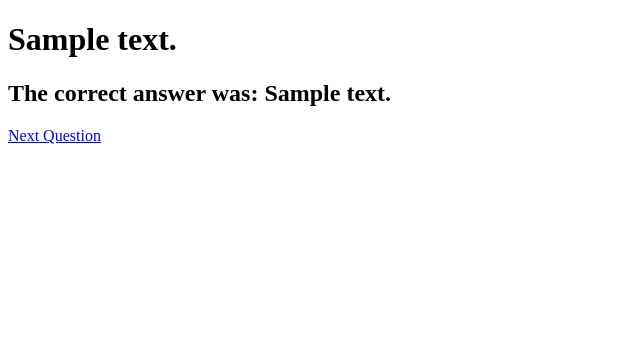
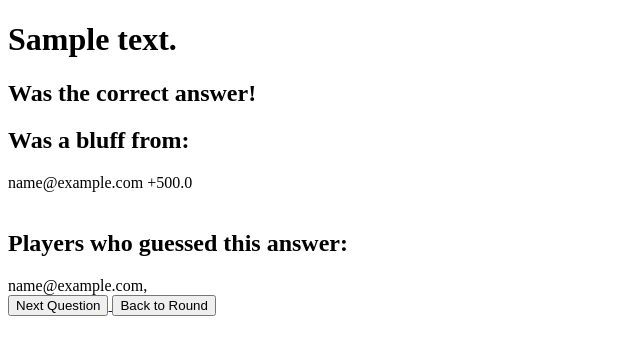
Before and after one commit to star-jay/fobbage, a Django app: page /question/1/show_scores/ in a window 1280 px wide. Shown: the top 355 px of the page, without its empty margins (0-640 px from the left). Run offline with Django 3.2, Linux system fonts and the light colour scheme; tables that the repository leaves empty hold one stand-in row (values such as "Sample post").

Commit message:
view scores

```diff
--- a/fobbage/quizes/models.py
+++ b/fobbage/quizes/models.py
@@ -160,14 +160,15 @@ class Question(models.Model):
         if not len(self.bluffs.all()) == len(self.round.quiz.players.all()):
             return False
         # Check if not already listed
-        if self.status == Question.GUESS:
+        if self.status >= Question.GUESS:
             return False
 
         for answer in self.answers.all():
             answer.delete()
         Answer.objects.create(
             question=self,
-            text=self.correct_answer
+            text=self.correct_answer,
+            is_correct=True,
         )
         for bluff in self.bluffs.all():
             answer = Answer.objects.create(
@@ -186,6 +187,15 @@ class Question(models.Model):
         self.status = Question.GUESS
         self.save()
         return True
+
+    def hide_answers(self):
+        if self.status < Question.FINISHED:
+            # self.guesses.delete()
+            self.answers.all().delete()
+
+            self.status = Question.BLUFF
+            self.save()
+            return True
 
     def players_without_guess(self):
         return [
@@ -214,6 +224,12 @@ class Answer(models.Model):
     order = models.IntegerField(null=True)
     text = models.CharField(
         max_length=255,
+    )
+    showed = models.BooleanField(
+        default=False,
+    )
+    is_correct = models.BooleanField(
+        default=False
     )
 
     def __str__(self):
@@ -282,8 +298,11 @@ def score_for_question(player, question):
     if question.status != Question.FINISHED:
         return 0
 
-    player_bluff = question.bluffs.filter(player=player)
-    player_guess = Guess.objects.filter(
+    player_bluff = question.bluffs.get(
+        player=player,
+        question=question)
+    player_guess = Guess.objects.get(
+        answer__question=question,
         player=player)
 
     # 0 plunten als jouw bluff = correct antwoord
@@ -304,3 +323,15 @@ def score_for_question(player, question):
         Bluff.objects.filter(answer=player_bluff.answer))
 
     return score
+
+
+def score_for_bluff(player, bluff):
+    score = 0
+
+    # score voor anders spelers kiezen jouw bluff
+    aantal_gepakt = len(Guess.objects.filter(answer=bluff.answer))
+
+    score += (aantal_gepakt * bluff.question.round.multiplier * 500) / len(
+        Bluff.objects.filter(answer=bluff.answer))
+
+    return score
--- a/fobbage/quizes/templates/quizes/round.html
+++ b/fobbage/quizes/templates/quizes/round.html
@@ -11,7 +11,7 @@
             {% for answer in question.answers.all %}
                 <li>
                     <!-- <a href="/round/{{ round.id }}/"> -->
-                        {{ answer.text }}
+                       {{answer.order}}: {{ answer.text }}
                     <!-- </a> -->
                 </li>
             {% endfor %}
@@ -21,9 +21,9 @@
             <a href="/question/{{ question.id }}/show_answers">
                 <button>Show Answers</button>
             </a>
-            <!-- <a href="/question/{{ question.id }}/show_answers"> -->
+            <a href="/question/{{ question.id }}/hide_answers">
                 <button>Hide Answers</button>
-            <!-- </a> -->
+            </a>
             <a href="/question/{{ question.id }}/show_scores">
                 <button>Show Scores</button>
             </a>
--- a/fobbage/quizes/templates/quizes/scores.html
+++ b/fobbage/quizes/templates/quizes/scores.html
@@ -3,26 +3,35 @@
 {% block content %}
     <h1>{{ answer.text }}</h1>
     <!-- {{ answer.text  }} = {{ answer.question.correct_answer }} -->
-    {% if answer.text == answer.question.correct_answer %}
-    <h2>The correct answer was: <span>{{ answer.text }}</span></h2>
+    {% if answer.is_correct %}
+        <h2>Was the correct answer!</h2>
 
 
-    {% else %}
-    <h2>Was a bluff by:</h2>
-    <div>
-        {% for bluff in answer.bluffs.all %}
-        <span>{{ bluff.player.email }}, </span>
-        {% endfor %}
-    </div>
-    {% url 'next_answer' answer.id as url %}
+    {% endif %}
+    {% if bluffs %}
+        <h2>Was a bluff from: </h2>
+        <div>
+            {% for bluff in bluffs %}
+            <span>{{ bluff.player.email }} +{{bluff.score}} </span>
+            {% endfor %}
+        </div>
+        <br/>
+        <div>
 
+        </div>
+    {% endif %}
+
+    <h2>Players who guessed this answer: </h2>
+    {% for guess in answer.guesses.all %}
+        <span>{{ guess.player.email }}, </span>
+    {% endfor %}
+    <br/>
+    {% url 'show_scores' answer.question.id as url %}
     <a href="{{ url }}"">
         <button>Next Question</button>
     </a>
-    {% endif %}
-
-    <a href="/round/{{ answer.question.round.id }}/next_question">
-        Next Question
+    <a href="/round/{{ answer.question.round.id }}">
+      <button>Back to Round</button>
     </a>
     </form>
 {% endblock %}
--- a/fobbage/quizes/views.py
+++ b/fobbage/quizes/views.py
@@ -2,12 +2,15 @@ from django.http import HttpResponseRedirect
 from django.urls import reverse
 from django.shortcuts import render
 from django.views.generic import DetailView
+from django.db.models import Count
 from rest_framework import viewsets, generics
 from rest_framework.mixins import (
     CreateModelMixin, RetrieveModelMixin, UpdateModelMixin)
-from fobbage.quizes.models import Quiz, Round, Question, Answer, Bluff, score_for_quiz
+from fobbage.quizes.models import (
+    Quiz, Round, Question, Answer, Bluff,
+    score_for_quiz, score_for_bluff, Guess)
 from fobbage.quizes.api.serializers import (
-    QuizSerializer, BluffSerializer, AnswerSerializer)
+    QuizSerializer, BluffSerializer, AnswerSerializer, GuessSerializer)
 
 
 # API
@@ -34,20 +37,21 @@ class BluffView(generics.CreateAPIView):
         return self.create(
             request, player=request.user, *args, **kwargs)
 
-# class BluffViewSet(
-#         viewsets.GenericViewSet, CreateModelMixin, RetrieveModelMixin,
-#         UpdateModelMixin):
-#     # queryset = Bluff.objects.all()
-#     serializer_class = BluffSerializer
 
-#     def get_queryset(self):
-#         if self.request.user:
-#             return Bluff.objects.filter(player=self.request.user)
-#         else:
-#             return Bluff.objects.none()
+class GuessView(generics.CreateAPIView):
+    serializer_class = GuessSerializer
+
+    def get_queryset(self):
+        if self.request.user:
+            return Guess.objects.filter(player=self.request.user)
+        else:
+            return Guess.objects.none()
+
+    def post(self, request, *args, **kwargs):
+        return self.create(
+            request, player=request.user, *args, **kwargs)
 
 
-# Quizmaster
 def index(request):
     active_quiz_list = Quiz.objects.all()
     context = {
@@ -106,17 +110,59 @@ def show_answers(request, question):
         reverse('round', args=(question.round.id,)))
 
 
+def hide_answers(request, question):
+    question = Question.objects.get(pk=question)
+    question.hide_answers()
+
+    return HttpResponseRedirect(
+        reverse('round', args=(question.round.id,)))
+
+
 def show_scores(request, question):
     question = Question.objects.get(pk=question)
     if question.finish():
-        answer = Answer.objects.filter(
-            question=question).first()
-        context = {'answer': answer}
-        return render(
-            request, 'quizes/scores.html', context)
-    else:
-        return HttpResponseRedirect(
-            reverse('round', args=(question.round.id,)))
+        # show player answers
+        answer = Answer.objects \
+            .filter(
+                question=question,
+                showed=False,
+                is_correct=False) \
+            .annotate(num_guesses=Count('guesses')) \
+            .order_by('num_guesses') \
+            .first()
+        if answer:
+            answer.showed = True
+            answer.save()
+        else:
+            # reset answer to show again
+            Answer.objects.filter(
+                question=question).update(
+                    showed=False)
+            # show correct answer
+            answer = Answer.objects.get(
+                question=question,
+                is_correct=True)
+        if answer:
+            # bluffs en scores
+            if len(answer.bluffs.all()) > 0:
+                bluffs = [
+                    {
+                        'player': bluff.player,
+                        'score': score_for_bluff(bluff.player, bluff)
+                    } for bluff in answer.bluffs.all()
+                ]
+            else:
+                bluffs = None
+            # show the answer
+
+            context = {
+                'answer': answer,
+                'bluffs': bluffs}
+            return render(
+                request, 'quizes/scores.html', context)
+
+    return HttpResponseRedirect(
+        reverse('round', args=(question.round.id,)))
 
 
 def scoreboard(request, pk):
--- a/fobbage/urls.py
+++ b/fobbage/urls.py
@@ -23,8 +23,8 @@ from rest_framework.routers import DefaultRouter
 
 from fobbage.quizes.views import (
     QuizViewSet, AnswerViewSet, BluffView,
-    QuizDetail, round_view, index, show_answers, scoreboard,
-    next_question, prev_question, first_question, show_scores
+    QuizDetail, round_view, index, show_answers, scoreboard, hide_answers,
+    next_question, prev_question, first_question, show_scores, GuessView
 )
 
 router = DefaultRouter()
@@ -51,6 +51,10 @@ urlpatterns = [
         show_answers,
         name='show_answers'),
     path(
+        'question/<int:question>/hide_answers/',
+        hide_answers,
+        name='hide_answers'),
+    path(
         'question/<int:question>/show_scores/',
         show_scores,
         name='show_scores'),
@@ -62,6 +66,8 @@ urlpatterns = [
     path('api/', include(router.urls)),
     path('api/', include('fobbage.accounts.api.urls')),
     path('api-auth/', include('rest_framework.urls')),
-    path('api/bluffs/', BluffView.as_view(), name='bluff')
+
+    path('api/bluffs/', BluffView.as_view(), name='bluff'),
+    path('api/guess/', GuessView.as_view(), name='bluff'),
 
 ]
```
Also changed, not shown: fobbage/quizes/api/serializers.py (+23 -3 lines), fobbage/quizes/migrations/0014_answer_showed.py (added), fobbage/quizes/migrations/0015_answer_is_correct.py (added).
